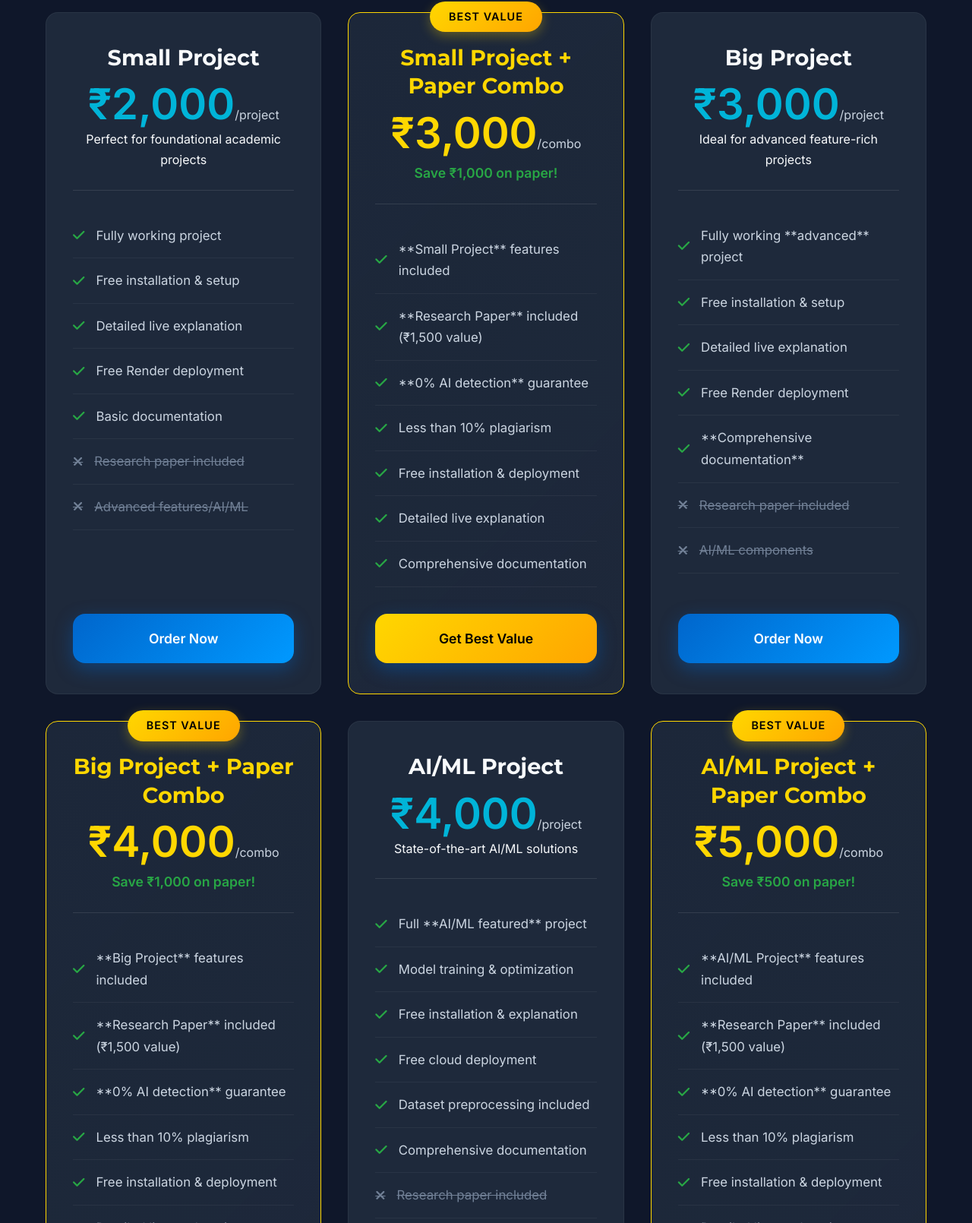
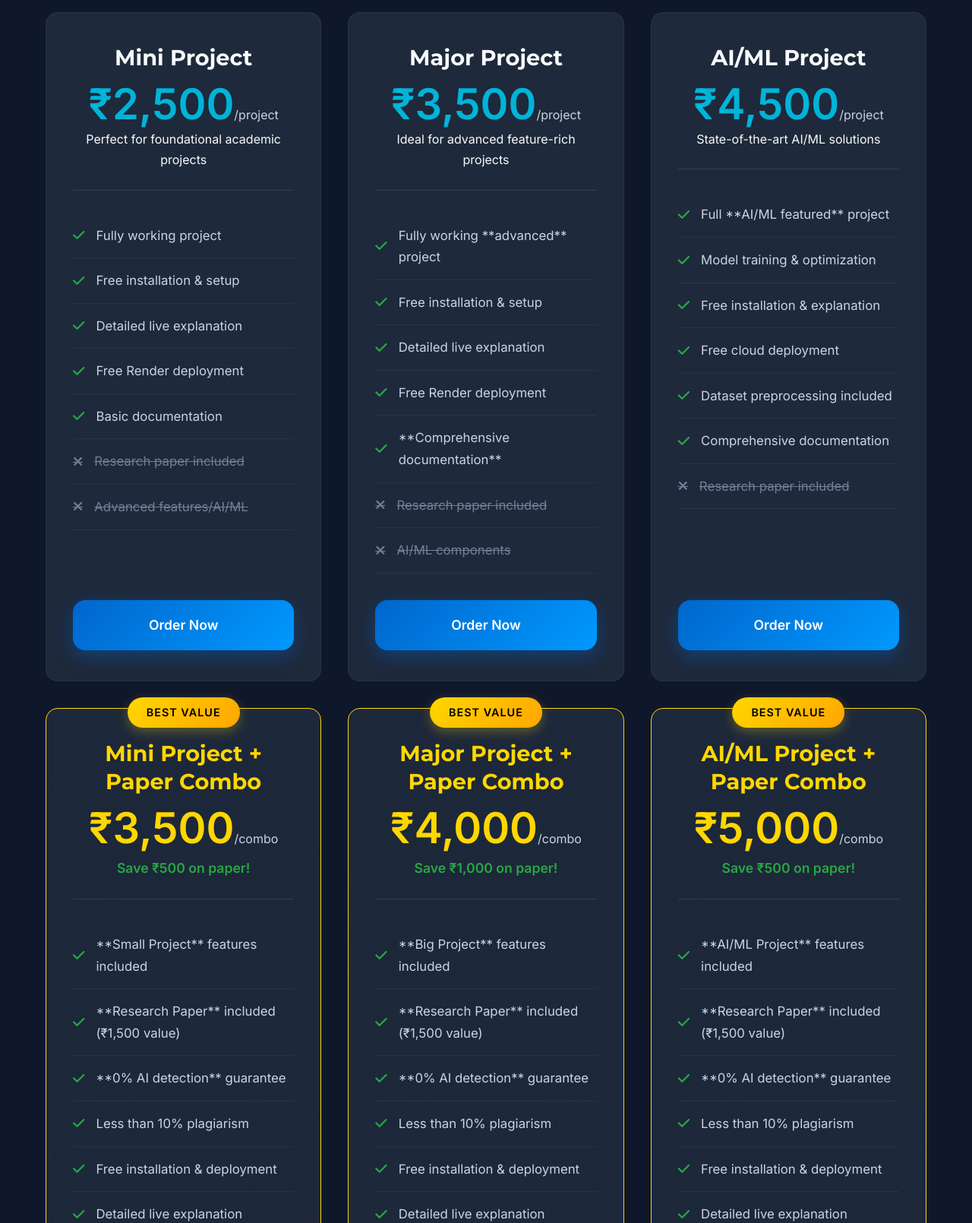
Before and after one commit to GVprojects/ProjectsHub, a plain HTML site: page project.html in a window 1280 px wide. Shown: the part 2548-4158 px from the top of the page at 76% size. Drawn offline with Linux system fonts and the light colour scheme.

Commit message:
Update project.html

```diff
--- a/project.html
+++ b/project.html
@@ -1045,8 +1045,8 @@
             <div class="pricing-grid">
                 <div class="pricing-card">
                     <div class="pricing-header">
-                        <h3>Small Project</h3>
-                        <div class="price">₹2,000<small>/project</small></div>
+                        <h3>Mini Project</h3>
+                        <div class="price">₹2,500<small>/project</small></div>
                         <p>Perfect for foundational academic projects</p>
                     </div>
 
@@ -1063,11 +1063,50 @@
                     <a href="#contact" class="btn btn-primary">Order Now</a>
                 </div>
 
-                <div class="pricing-card popular">
+
+                <div class="pricing-card">
                     <div class="pricing-header">
-                        <h3>Small Project + Paper Combo</h3>
-                        <div class="price">₹3,000<small>/combo</small></div>
-                        <p class="combo-price">Save ₹1,000 on paper!</p>
+                        <h3>Major Project</h3>
+                        <div class="price">₹3,500<small>/project</small></div>
+                        <p>Ideal for advanced feature-rich projects</p>
+                    </div>
+
+                    <ul class="pricing-features">
+                        <li><i class="fas fa-check"></i> Fully working **advanced** project</li>
+                        <li><i class="fas fa-check"></i> Free installation & setup</li>
+                        <li><i class="fas fa-check"></i> Detailed live explanation</li>
+                        <li><i class="fas fa-check"></i> Free Render deployment</li>
+                        <li><i class="fas fa-check"></i> **Comprehensive documentation**</li>
+                        <li class="disabled"><i class="fas fa-times"></i> Research paper included</li>
+                        <li class="disabled"><i class="fas fa-times"></i> AI/ML components</li>
+                    </ul>
+
+                    <a href="#contact" class="btn btn-primary">Order Now</a>
+                </div>
+<div class="pricing-card">
+                    <div class="pricing-header">
+                        <h3>AI/ML Project</h3>
+                        <div class="price">₹4,500<small>/project</small></div>
+                        <p>State-of-the-art AI/ML solutions</p>
+                    </div>
+
+                    <ul class="pricing-features">
+                        <li><i class="fas fa-check"></i> Full **AI/ML featured** project</li>
+                        <li><i class="fas fa-check"></i> Model training & optimization</li>
+                        <li><i class="fas fa-check"></i> Free installation & explanation</li>
+                        <li><i class="fas fa-check"></i> Free cloud deployment</li>
+                        <li><i class="fas fa-check"></i> Dataset preprocessing included</li>
+                        <li><i class="fas fa-check"></i> Comprehensive documentation</li>
+                        <li class="disabled"><i class="fas fa-times"></i> Research paper included</li>
+                    </ul>
+
+                    <a href="#contact" class="btn btn-primary">Order Now</a>
+                </div>
+<div class="pricing-card popular">
+                    <div class="pricing-header">
+                        <h3>Mini Project + Paper Combo</h3>
+                        <div class="price">₹3,500<small>/combo</small></div>
+                        <p class="combo-price">Save ₹500 on paper!</p>
                     </div>
 
                     <ul class="pricing-features">
@@ -1083,29 +1122,11 @@
                     <a href="#contact" class="btn btn-primary" style="background: var(--gradient-premium); color: #000;">Get Best Value</a>
                 </div>
 
-                <div class="pricing-card">
-                    <div class="pricing-header">
-                        <h3>Big Project</h3>
-                        <div class="price">₹3,000<small>/project</small></div>
-                        <p>Ideal for advanced feature-rich projects</p>
-                    </div>
 
-                    <ul class="pricing-features">
-                        <li><i class="fas fa-check"></i> Fully working **advanced** project</li>
-                        <li><i class="fas fa-check"></i> Free installation & setup</li>
-                        <li><i class="fas fa-check"></i> Detailed live explanation</li>
-                        <li><i class="fas fa-check"></i> Free Render deployment</li>
-                        <li><i class="fas fa-check"></i> **Comprehensive documentation**</li>
-                        <li class="disabled"><i class="fas fa-times"></i> Research paper included</li>
-                        <li class="disabled"><i class="fas fa-times"></i> AI/ML components</li>
-                    </ul>
-
-                    <a href="#contact" class="btn btn-primary">Order Now</a>
-                </div>
 
                 <div class="pricing-card popular">
                     <div class="pricing-header">
-                        <h3>Big Project + Paper Combo</h3>
+                        <h3>Major Project + Paper Combo</h3>
                         <div class="price">₹4,000<small>/combo</small></div>
                         <p class="combo-price">Save ₹1,000 on paper!</p>
                     </div>
@@ -1123,25 +1144,7 @@
                     <a href="#contact" class="btn btn-primary" style="background: var(--gradient-premium); color: #000;">Get Best Value</a>
                 </div>
 
-                <div class="pricing-card">
-                    <div class="pricing-header">
-                        <h3>AI/ML Project</h3>
-                        <div class="price">₹4,000<small>/project</small></div>
-                        <p>State-of-the-art AI/ML solutions</p>
-                    </div>
 
-                    <ul class="pricing-features">
-                        <li><i class="fas fa-check"></i> Full **AI/ML featured** project</li>
-                        <li><i class="fas fa-check"></i> Model training & optimization</li>
-                        <li><i class="fas fa-check"></i> Free installation & explanation</li>
-                        <li><i class="fas fa-check"></i> Free cloud deployment</li>
-                        <li><i class="fas fa-check"></i> Dataset preprocessing included</li>
-                        <li><i class="fas fa-check"></i> Comprehensive documentation</li>
-                        <li class="disabled"><i class="fas fa-times"></i> Research paper included</li>
-                    </ul>
-
-                    <a href="#contact" class="btn btn-primary">Order Now</a>
-                </div>
 
                 <div class="pricing-card popular">
                     <div class="pricing-header">
@@ -1225,7 +1228,7 @@
             <div class="footer-content">
                 <div class="footer-column">
                     <h3>Projects Hub</h3>
-                    <p style="color: var(--gray-text); margin-bottom: 25px;">Delivering excellence in projects, AI solutions, and research papers with professional guidance and premium support since 2020.</p>
+                    <p style="color: var(--gray-text); margin-bottom: 25px;">Delivering excellence in projects, AI solutions, and research papers with professional guidance and premium support since 2023.</p>
 
                     <div style="display: flex; gap: 15px; margin-top: 20px;">
                         <a href="https://wa.me/919885347542" target="_blank" class="btn btn-secondary" style="padding: 12px 20px; font-size: 0.9rem;">
```
